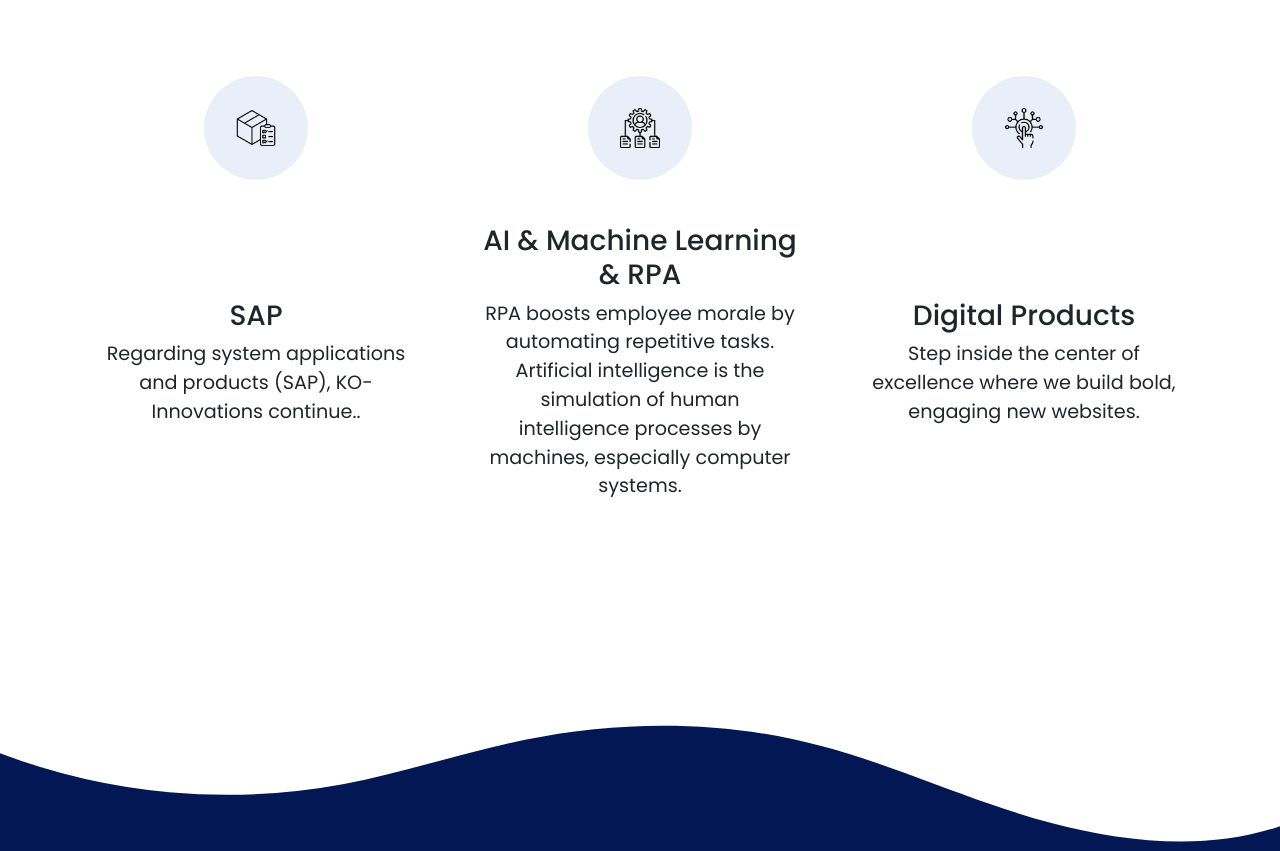
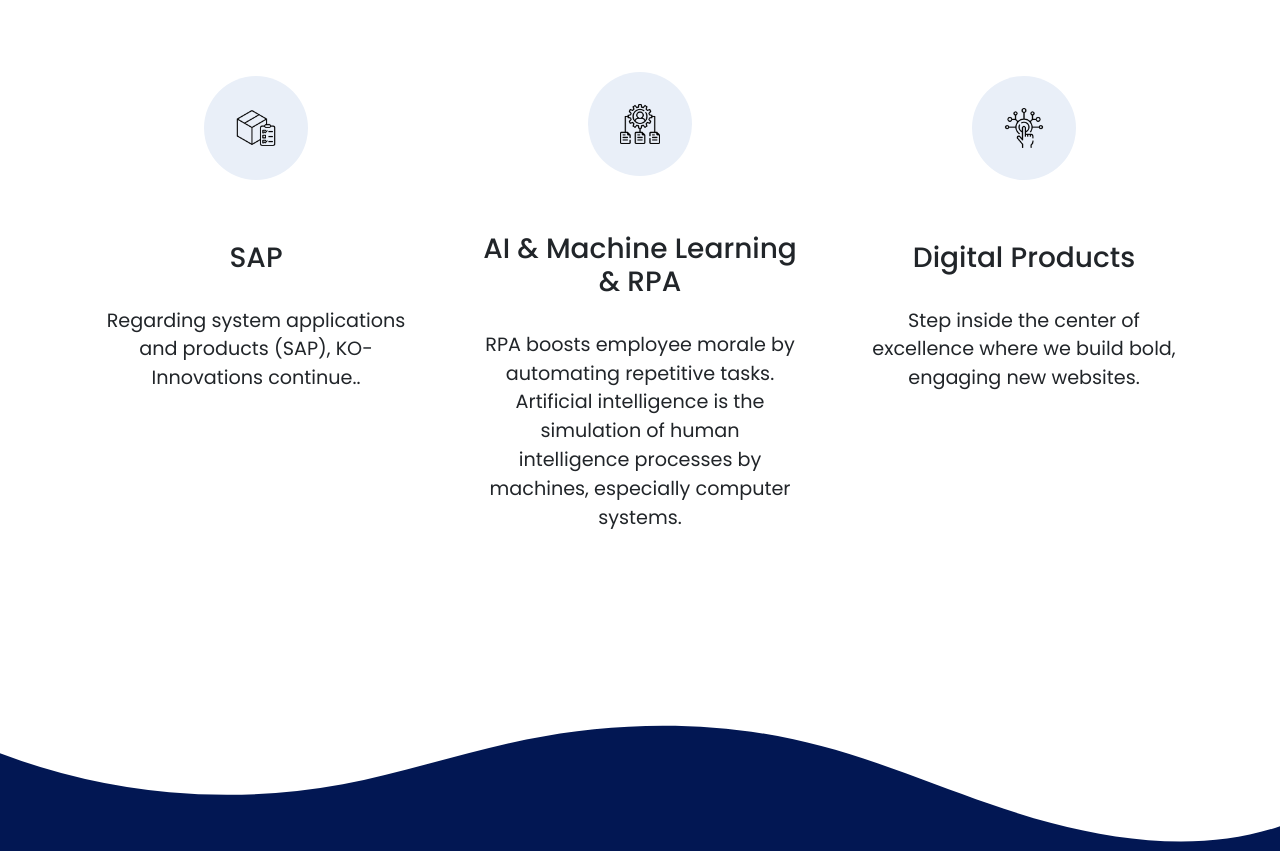
Before and after one commit to SamThimothy/ko_copy, a Django app: page / in a window 1280 px wide. Shown: the part 878-1729 px from the top of the page. Run offline with Django 5.2, Linux system fonts and the light colour scheme; some libraries are stand-ins or nearby versions.

Commit message:
Adding Remaining Page

```diff
--- a/static/style.css
+++ b/static/style.css
@@ -201,6 +201,18 @@
     display: grid;
     grid-template-rows: 1fr 2fr;
     place-items: center;
+}
+
+.services-card div:nth-of-type(2){
+    place-self: start;
+}
+
+.services-card div:nth-of-type(2) h3{
+    margin: 2rem 0 0;
+}
+
+.services-card div:nth-of-type(2) p{
+    margin: 2rem 0 0;
 }
 
 .services-card img{
```
